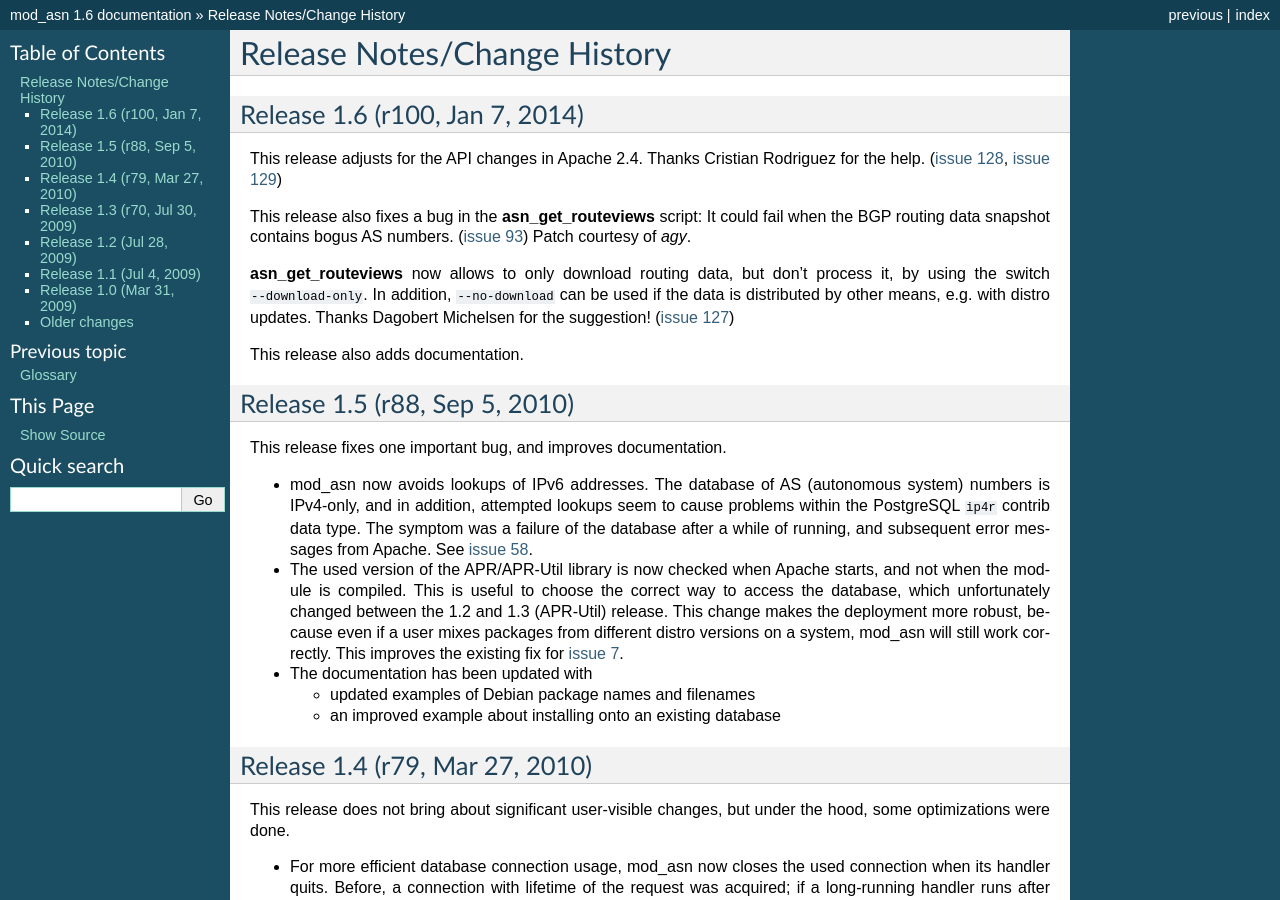
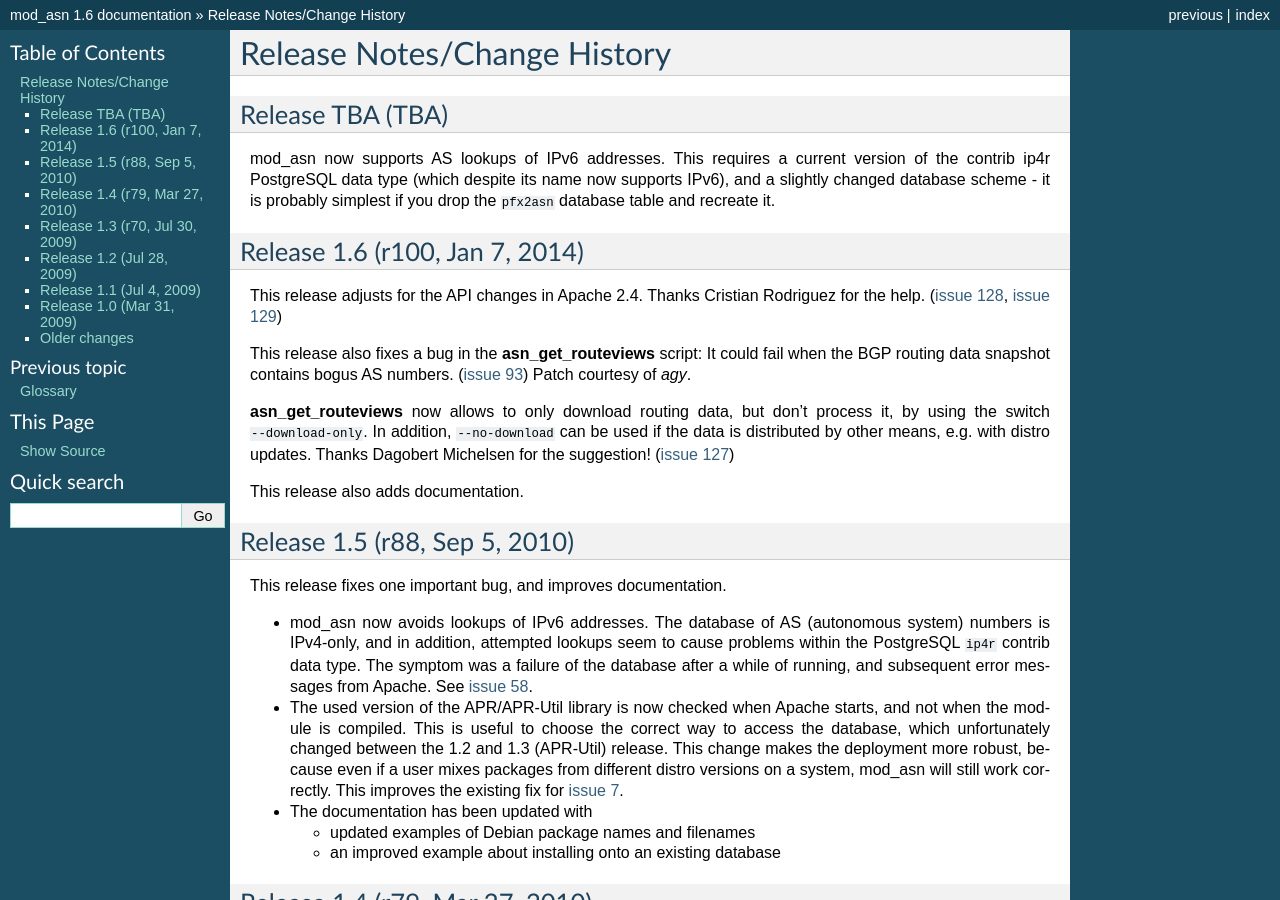
Before and after one commit to poeml/mod_asn, a Sphinx documentation site: the page built from docs/changes.rst, in a window 1280 px wide and 900 px high. Built offline with Sphinx 7.4.7, drawn with Linux system fonts in a browser that asks for light colours.

Commit message:
mention IPv6 AS matching support in changelog

```diff
--- a/docs/changes.rst
+++ b/docs/changes.rst
@@ -1,6 +1,16 @@
 
 Release Notes/Change History
 ============================
+
+Release TBA (TBA)
+-------------------------------
+
+mod_asn now supports AS lookups of IPv6 addresses. This requires
+a current version of the contrib ip4r PostgreSQL data type (which
+despite its name now supports IPv6), and a slightly changed
+database scheme - it is probably simplest if you drop the ``pfx2asn``
+database table and recreate it.
+
 
 Release 1.6 (r100, Jan 7, 2014)
 -------------------------------
```
